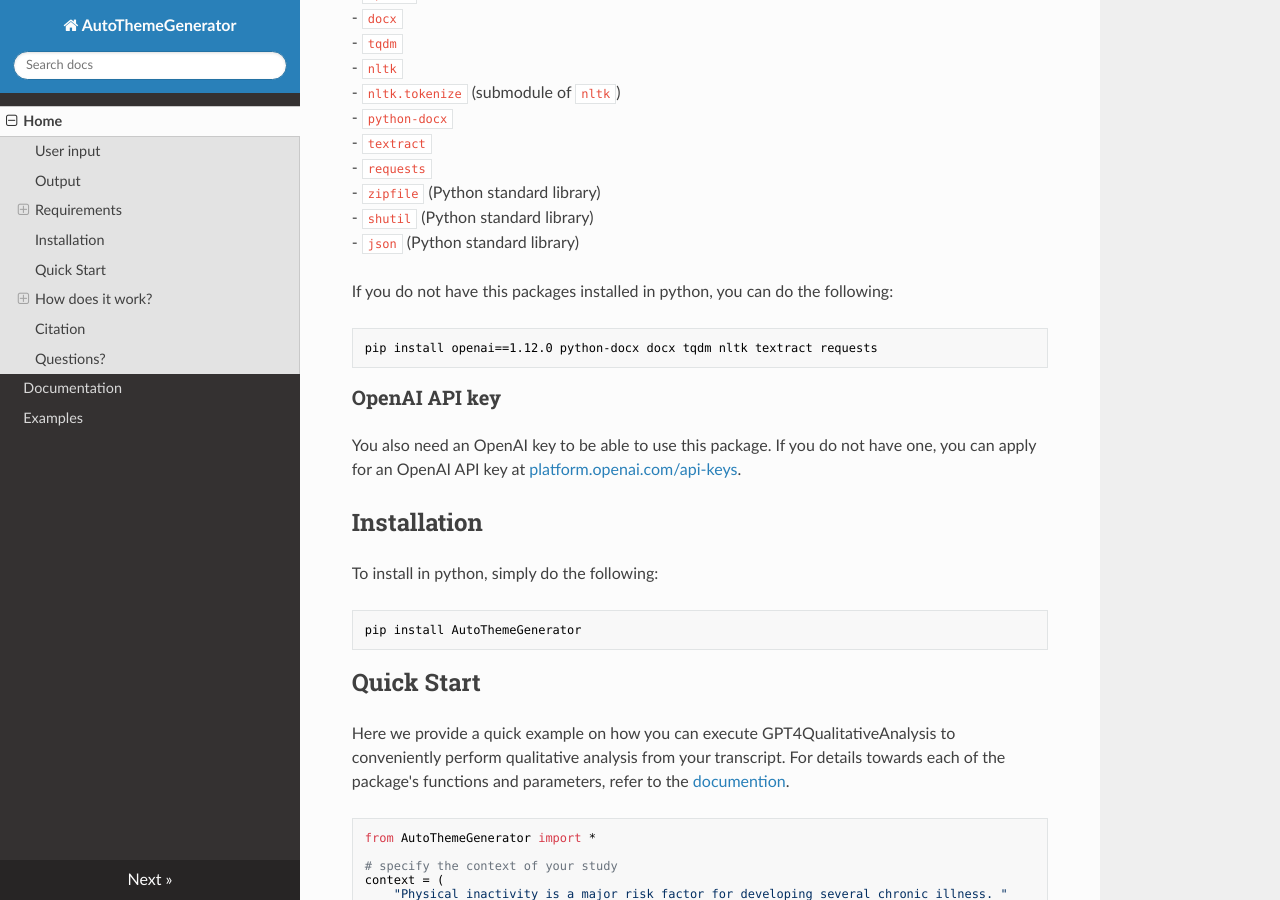
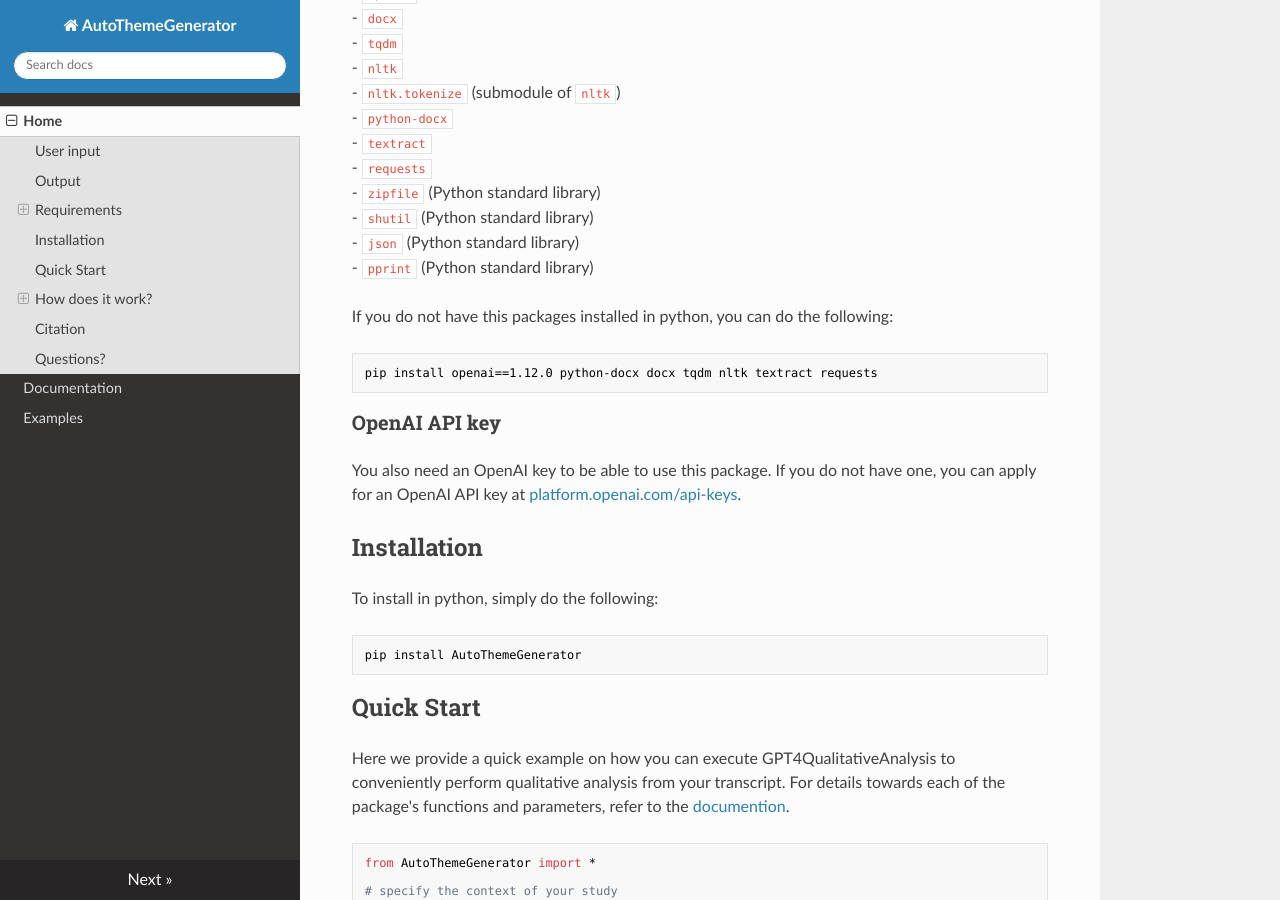
Before and after one commit to cja5553/ReadTheDocs_AutoThemeGenerator, an MkDocs documentation site: the page built from docs/index.md, in a window 1280 px wide and 900 px high, scrolled down 1153 px. Built offline with MkDocs 1.6.1, drawn with Linux system fonts in a browser that asks for light colours; nearby versions of some CDN libraries.

Commit message:
Update index.md

````diff
--- a/docs/index.md
+++ b/docs/index.md
@@ -61,6 +61,7 @@ To use `AutoThemeGenerator`, you are required to have the following packages ins
 - `zipfile` (Python standard library)
 - `shutil`  (Python standard library)
 - `json`  (Python standard library)
+- `pprint` (Python standard library)
 
 If you do not have this packages installed in python, you can do the following:
 ```bash
````
